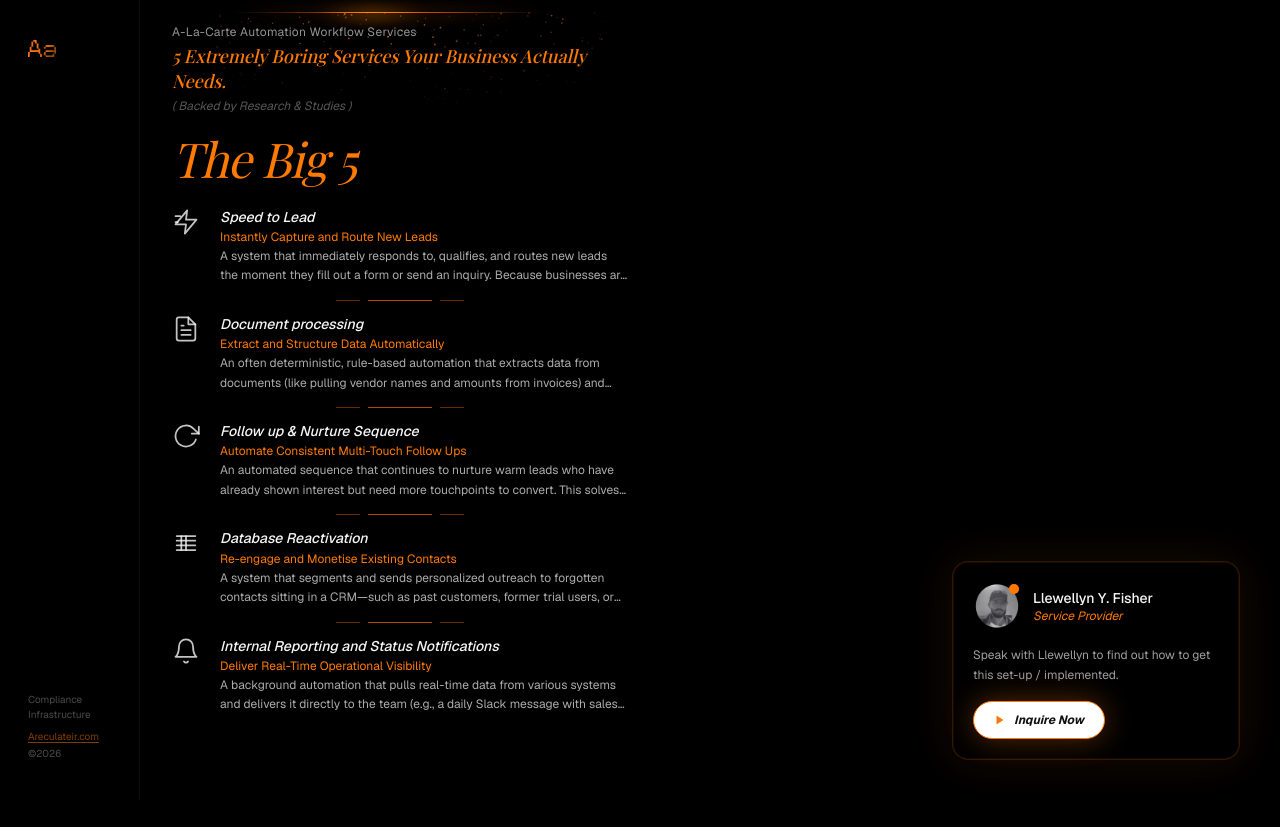
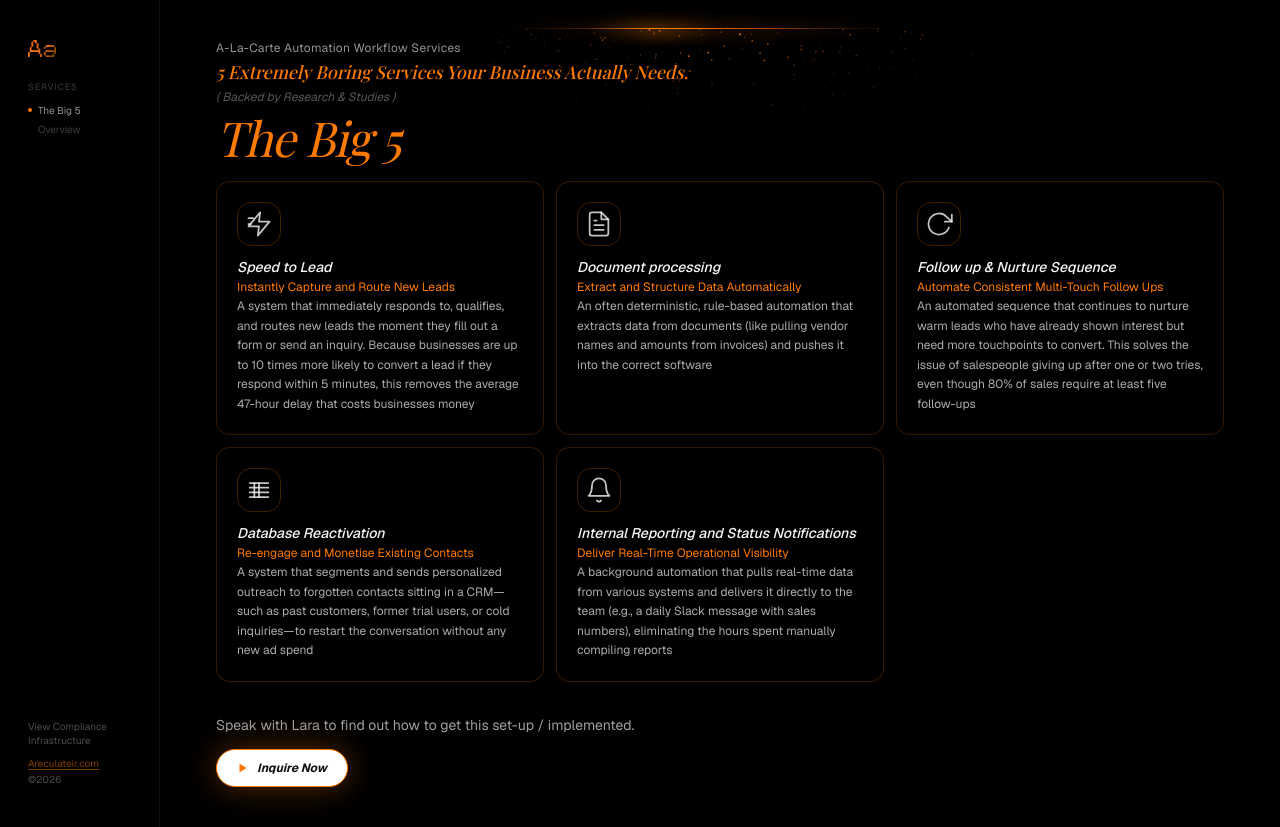
Before and after one commit to telluricaquarian/areculateirservices, a Next.js app: page / in a window 1280 px wide. Before the commit the page ends 800 px from the top, so only its background shows below. Built offline with nearby package versions, Linux system fonts and the light colour scheme; a web font is replaced by a local one.

Commit message:
refactor desktop layout to match card-grid reference

```diff
--- a/app/page.tsx
+++ b/app/page.tsx
@@ -11,15 +11,29 @@ export default function Home() {
     <main className="min-h-screen bg-background">
 
       {/* ============================================================
-          DESKTOP LAYOUT — 3-zone cinematic composition
+          DESKTOP LAYOUT — sidebar + full-width content
           ============================================================ */}
-      <div className="hidden md:flex relative h-screen overflow-hidden">
+      <div className="hidden md:flex min-h-screen">
 
-        {/* === ZONE 1: Left rail — logo + compliance footer === */}
-        <div className="relative z-10 flex flex-col justify-between w-[140px] flex-shrink-0 py-10 px-7 border-r border-white/[0.05]">
+        {/* === LEFT RAIL === */}
+        <div className="flex flex-col justify-between w-[160px] flex-shrink-0 py-10 px-7 border-r border-white/[0.05]">
+          {/* Top: logo + nav */}
+          <div className="flex flex-col gap-6">
             <Image src="/neworange.png" alt="Logo" width={28} height={28} />
+            <div className="flex flex-col gap-1">
+              <p className="text-foreground/25 text-[9px] uppercase tracking-widest mb-1">Services</p>
+              <div className="flex items-center gap-1.5">
+                <span className="w-1 h-1 rounded-full bg-primary" />
+                <span className="text-foreground/60 text-[10px]">The Big 5</span>
+              </div>
+              <div className="flex items-center gap-1.5 pl-[10px]">
+                <span className="text-foreground/25 text-[10px]">Overview</span>
+              </div>
+            </div>
+          </div>
+          {/* Bottom: compliance footer */}
           <div className="flex flex-col gap-0.5 text-[10px] text-foreground/30 leading-tight">
-            <span>Compliance</span>
+            <span>View Compliance</span>
             <span>Infrastructure</span>
             <a
               href="https://areculateir.com"
@@ -33,11 +47,11 @@ export default function Home() {
           </div>
         </div>
 
-        {/* === ZONE 2: Center editorial column === */}
-        <div className="relative z-10 flex flex-col py-6 px-6 lg:px-8 w-full max-w-[520px]">
+        {/* === MAIN CONTENT === */}
+        <div className="flex flex-col flex-1 py-10 px-10 lg:px-14 overflow-y-auto">
 
-          {/* Intro text */}
-          <div className="relative mb-5">
+          {/* Hero intro */}
+          <div className="relative mb-2">
             <div className="relative z-10 flex flex-col gap-1">
               <p className="text-foreground/60 text-xs font-normal tracking-wide">
                 A-La-Carte Automation Workflow Services
@@ -47,10 +61,9 @@ export default function Home() {
               </h1>
               <p className="text-foreground/35 italic text-xs">( Backed by Research &amp; Studies )</p>
             </div>
-
             {/* Sparkle glow layer */}
             <div className="absolute inset-x-0 top-[-12px] flex justify-center pointer-events-none z-0">
-              <div className="w-[420px] h-[100px] relative">
+              <div className="w-[520px] h-[100px] relative">
                 <div className="absolute inset-x-10 top-0 bg-gradient-to-r from-transparent via-orange-500 to-transparent h-[2px] w-3/4 blur-sm" />
                 <div className="absolute inset-x-10 top-0 bg-gradient-to-r from-transparent via-orange-500 to-transparent h-px w-3/4" />
                 <div className="absolute inset-x-32 top-0 bg-gradient-to-r from-transparent via-orange-400 to-transparent h-[4px] w-1/4 blur-sm" />
@@ -69,37 +82,17 @@ export default function Home() {
           </div>
 
           {/* The Big 5 heading */}
-          <h2 className="font-serif italic text-primary text-4xl lg:text-5xl mb-4 tracking-tight">
+          <h2 className="font-serif italic text-primary text-4xl lg:text-5xl mb-5 tracking-tight">
             <span className="font-normal">The</span> Big 5
           </h2>
 
+          {/* Service card grid */}
           <ServicesList />
-        </div>
 
-        {/* === ZONE 4: Bottom-right floating glass card === */}
-        <div className="absolute bottom-10 right-10 z-20 w-[288px] rounded-2xl border border-primary/20 bg-background/55 backdrop-blur-md shadow-[0_0_48px_rgba(255,122,0,0.10),inset_0_0_0_1px_rgba(255,122,0,0.08)] p-5 flex flex-col gap-4">
-          <div className="flex items-center gap-3">
-            <div className="relative inline-flex flex-shrink-0">
-              <Image
-                src="/displaytypebeats.png"
-                alt="Llewellyn Y. Fisher"
-                width={48}
-                height={48}
-                className="rounded-full object-cover"
-              />
-              {/* Status dot — top-right edge */}
-              <span className="absolute top-0.5 right-0.5 flex h-2.5 w-2.5">
-                <span className="animate-ping absolute inline-flex h-full w-full rounded-full bg-[#FF7900] opacity-35" />
-                <span className="relative inline-flex h-2.5 w-2.5 rounded-full bg-[#FF7900]" />
-              </span>
-            </div>
-            <div>
-              <p className="text-foreground font-medium text-sm">Llewellyn Y. Fisher</p>
-              <p className="text-primary italic text-xs">Service Provider</p>
-            </div>
-          </div>
-          <p className="text-foreground/65 text-xs leading-relaxed">
-            Speak with Llewellyn to find out how to get this set-up / implemented.
+          {/* Desktop CTA */}
+          <div className="mt-8 flex flex-col gap-3">
+            <p className="text-foreground/65 text-sm leading-relaxed">
+              Speak with Lara to find out how to get this set-up / implemented.
             </p>
             <button className="flex items-center gap-2 bg-white text-[#111] border border-[#FF7900] px-5 py-2.5 rounded-full w-fit text-xs font-bold italic shadow-[0_0_30px_rgba(255,121,0,0.35)] hover:shadow-[0_0_44px_rgba(255,121,0,0.55)] hover:scale-[1.02] transition-all">
               <svg viewBox="0 0 24 24" fill="currentColor" className="w-3 h-3 text-[#FF7900]">
@@ -107,6 +100,8 @@ export default function Home() {
               </svg>
               Inquire Now
             </button>
+          </div>
+
         </div>
 
       </div>
--- a/components/service-row.tsx
+++ b/components/service-row.tsx
@@ -10,12 +10,12 @@ interface ServiceRowProps {
 
 export function ServiceRow({ icon, title, subtitle, description, showDivider = true }: ServiceRowProps) {
   return (
-    <div className="flex flex-col">
-      {/* Mobile: icon above text, centered | Desktop: icon left, row */}
-      <div className="flex flex-col items-center gap-2.5 py-4 md:flex-row md:items-start md:gap-5 md:py-2.5">
+    <div className="flex flex-col md:rounded-xl md:border md:border-primary/20 md:bg-background/60">
+      {/* Mobile: icon above text, centered | Desktop: card column layout */}
+      <div className="flex flex-col items-center gap-2.5 py-4 md:flex-col md:items-start md:gap-3 md:p-5">
 
-        {/* Icon — rounded stroke box on mobile, plain column on desktop */}
-        <div className="w-11 h-11 rounded-xl border border-primary/25 flex items-center justify-center text-foreground/80 flex-shrink-0 md:w-7 md:h-auto md:rounded-none md:border-0 md:justify-start">
+        {/* Icon — rounded stroke box on both mobile and desktop */}
+        <div className="w-11 h-11 rounded-xl border border-primary/25 flex items-center justify-center text-foreground/80 flex-shrink-0">
           {icon}
         </div>
 
@@ -27,14 +27,15 @@ export function ServiceRow({ icon, title, subtitle, description, showDivider = t
           <p className="text-primary text-xs">
             {subtitle}
           </p>
-          <p className="text-foreground/70 text-xs leading-snug max-w-[272px] md:max-w-lg md:leading-relaxed md:line-clamp-2">
+          <p className="text-foreground/70 text-xs leading-snug max-w-[272px] md:max-w-none md:leading-relaxed">
             {description}
           </p>
         </div>
       </div>
 
+      {/* Micro-divider — mobile only */}
       {showDivider && (
-        <div className="flex items-center justify-center gap-2 py-1">
+        <div className="md:hidden flex items-center justify-center gap-2 py-1">
           <div className="h-px w-6 bg-orange-500/40" />
           <div className="h-px w-16 bg-orange-500/70" />
           <div className="h-px w-6 bg-orange-500/40" />
--- a/components/services-list.tsx
+++ b/components/services-list.tsx
@@ -42,7 +42,9 @@ const services = [
 
 export function ServicesList() {
   return (
-    <div className="flex flex-col">
+    <>
+      {/* Mobile: stacked list */}
+      <div className="md:hidden flex flex-col">
         {services.map((service, index) => (
           <ServiceRow
             key={service.title}
@@ -54,5 +56,20 @@ export function ServicesList() {
           />
         ))}
       </div>
+
+      {/* Desktop: 3-2 card grid */}
+      <div className="hidden md:grid md:grid-cols-3 gap-3">
+        {services.map((service) => (
+          <ServiceRow
+            key={service.title}
+            icon={service.icon}
+            title={service.title}
+            subtitle={service.subtitle}
+            description={service.description}
+            showDivider={false}
+          />
+        ))}
+      </div>
+    </>
   )
 }
```
Lines whose indentation alone changed are shown as unchanged.
